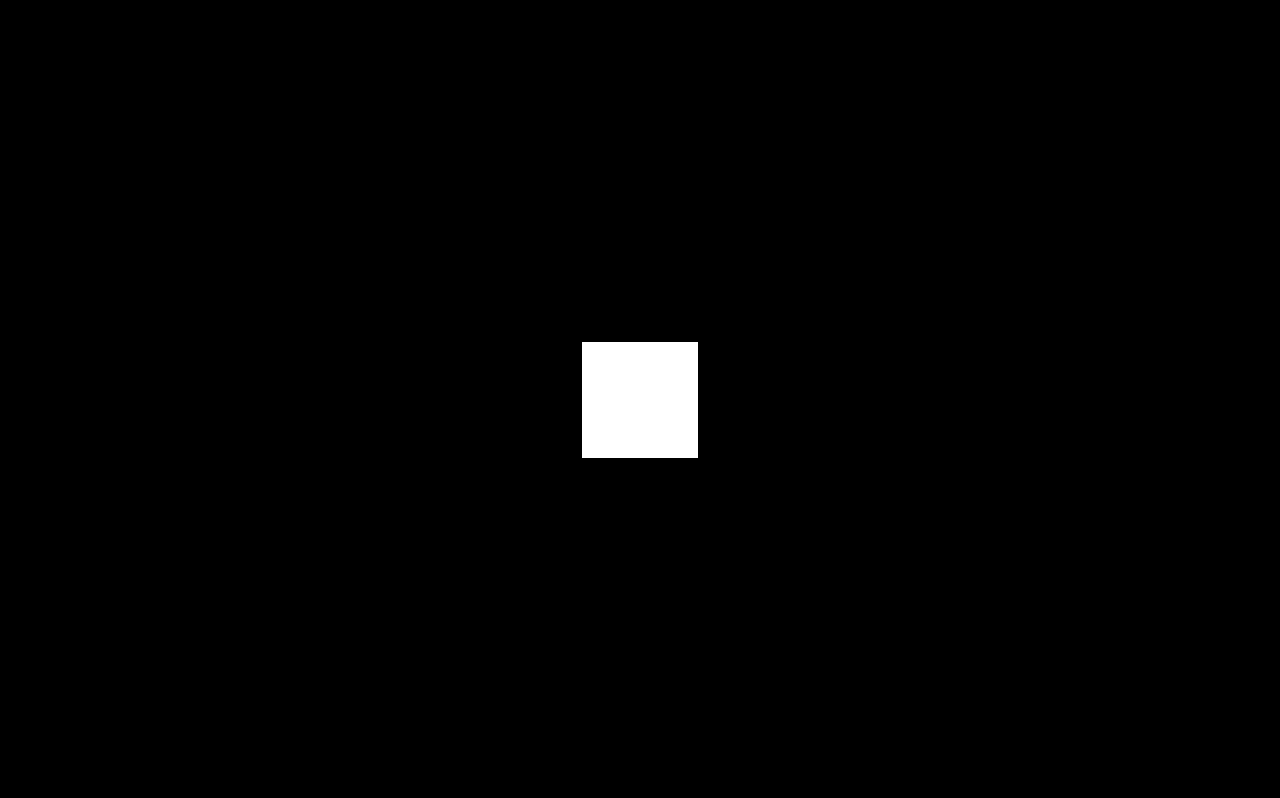
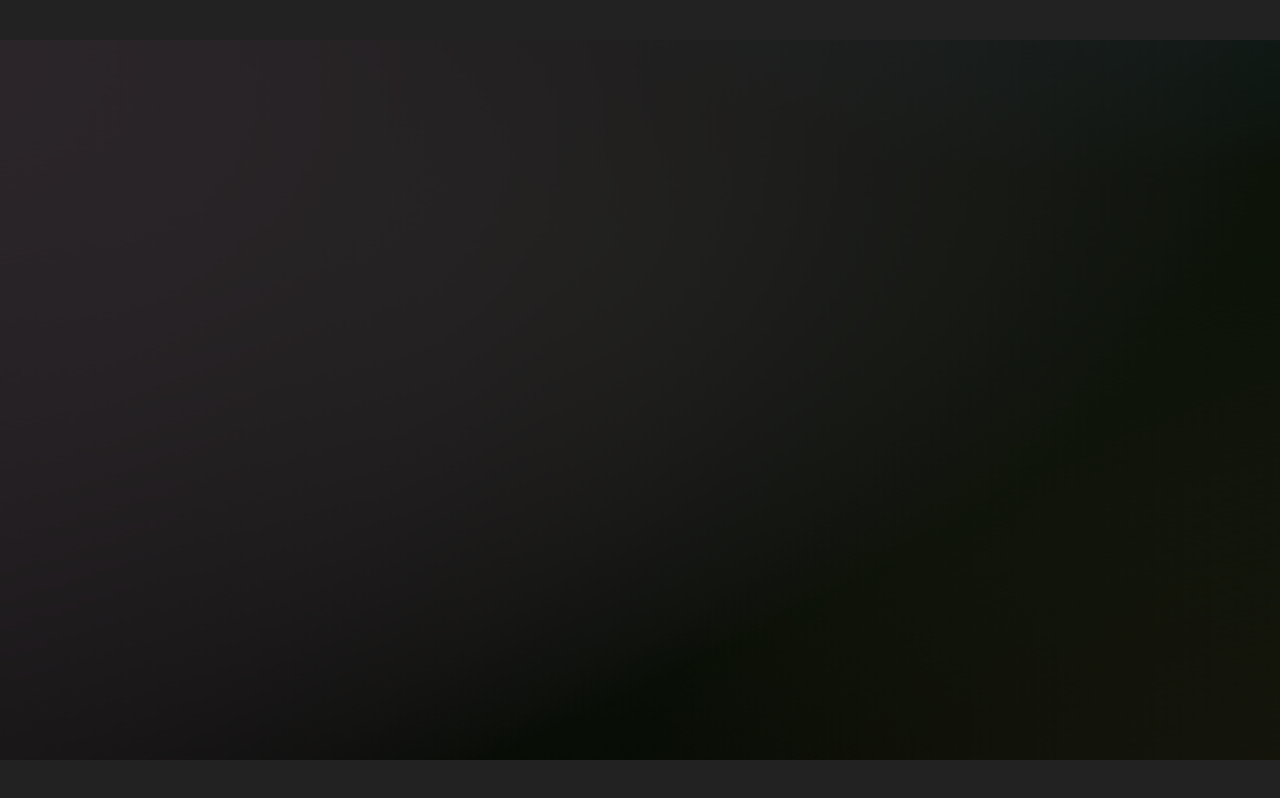
Before and after one commit to J-Meow/pong-world, a website built with Vite: page index.html in a window 1280 px wide. Built offline with nearby package versions, Linux system fonts and the light colour scheme; animation ran at ten frames a second.

Commit message:
more setup and a colorful background

```diff
--- a/src/main.js
+++ b/src/main.js
@@ -1,31 +1,97 @@
 import "./style.css"
 import * as THREE from "three"
-import { OrbitControls } from "three/addons/controls/OrbitControls.js"
 
 const scene = new THREE.Scene()
-const camera = new THREE.PerspectiveCamera(
-    75,
-    innerWidth / innerHeight,
-    0.1,
-    1000,
-)
+const camera = new THREE.PerspectiveCamera(60, 16 / 9, 0.1, 10000)
 
 const renderer = new THREE.WebGLRenderer()
-renderer.setSize(innerWidth * devicePixelRatio, innerHeight * devicePixelRatio)
 document.body.appendChild(renderer.domElement)
+renderer.setSize(
+    renderer.domElement.clientWidth * devicePixelRatio,
+    renderer.domElement.clientHeight * devicePixelRatio,
+    false,
+)
+onresize = () => {
+    renderer.setSize(
+        renderer.domElement.clientWidth * devicePixelRatio,
+        renderer.domElement.clientHeight * devicePixelRatio,
+        false,
+    )
+}
 
-const geometry = new THREE.BoxGeometry(1, 1, 1)
-const material = new THREE.MeshBasicMaterial({ color: 0xffffff })
-const cube = new THREE.Mesh(geometry, material)
-scene.add(cube)
+const skyCtx = document.createElement("canvas").getContext("2d")
+skyCtx.canvas.width = 1000
+skyCtx.canvas.height = 1000
+const skyTexture = new THREE.CanvasTexture(skyCtx.canvas)
+const skyboxGeometry = new THREE.SphereGeometry(1000, 100, 100)
+const skyboxMaterial = new THREE.MeshBasicMaterial({
+    map: skyTexture,
+    opacity: 0.3,
+    transparent: true,
+})
+skyboxMaterial.side = THREE.DoubleSide
+const skyboxMesh = new THREE.Mesh(skyboxGeometry, skyboxMaterial)
+scene.add(skyboxMesh)
 
-camera.position.z = 5
+let newBlobTick = 0
 
-const controls = new OrbitControls(camera, renderer.domElement)
-controls.update()
+let blobs = []
+
+let lastTime = 0
 
 function animate(time) {
-    controls.update()
+    const delta = time - lastTime
+    lastTime = time
+    while (newBlobTick > 1000) {
+        newBlobTick -= 1000
+        blobs.push({
+            x: Math.random() * skyCtx.canvas.width,
+            y: Math.random() * skyCtx.canvas.height,
+            radius: skyCtx.canvas.width / 3,
+            opacity: 2,
+            color: `${Math.floor(Math.random() * 256)}, ${Math.floor(Math.random() * 256)}, ${Math.floor(Math.random() * 256)}`,
+        })
+        blobs.push(
+            {
+                ...blobs[blobs.length - 1],
+                x: blobs[blobs.length - 1].x - skyCtx.canvas.width,
+            },
+            {
+                ...blobs[blobs.length - 1],
+                x: blobs[blobs.length - 1].x + skyCtx.canvas.width,
+            },
+        )
+    }
+    newBlobTick += delta
+    skyCtx.clearRect(0, 0, skyCtx.canvas.width, skyCtx.canvas.height)
+    skyCtx.fillStyle = "black"
+    skyCtx.fillRect(0, 0, skyCtx.canvas.width, skyCtx.canvas.height)
+    blobs.forEach((blob) => {
+        const gradient = skyCtx.createRadialGradient(
+            blob.x,
+            blob.y,
+            0,
+            blob.x,
+            blob.y,
+            blob.radius,
+        )
+        skyCtx.globalAlpha =
+            blob.opacity > 1 ? 1 - (blob.opacity - 1) : blob.opacity
+        gradient.addColorStop(0, `rgba(${blob.color}, 1)`)
+        gradient.addColorStop(1, `rgba(${blob.color}, 0)`)
+        skyCtx.fillStyle = gradient
+        skyCtx.fillRect(
+            blob.x - blob.radius,
+            blob.y - blob.radius,
+            blob.radius * 2,
+            blob.radius * 2,
+        )
+        blob.opacity -= delta / 10000
+    })
+    skyCtx.globalAlpha = 1
+    blobs = blobs.filter((x) => x.opacity > 0)
+    skyTexture.needsUpdate = true
+    //camera.rotation.y = time / 1000
     renderer.render(scene, camera)
 }
 renderer.setAnimationLoop(animate)
--- a/src/style.css
+++ b/src/style.css
@@ -1,11 +1,21 @@
 canvas {
     position: fixed;
-    left: 0;
-    top: 0;
-    width: 100vw !important;
-    height: 100vh !important;
+    left: 50vw;
+    top: 50vh;
+    aspect-ratio: 16 / 9;
+    transform: translate(-50%, -50%);
+}
+@media (max-height: calc(100vw * 9 / 16)) {
+    canvas {
+        height: 100vh;
+    }
+}
+@media (min-height: calc(100vw * 9 / 16)) {
+    canvas {
+        width: 100vw;
+    }
 }
 html {
     overflow: hidden;
-    background: black;
+    background: #222;
 }
```
